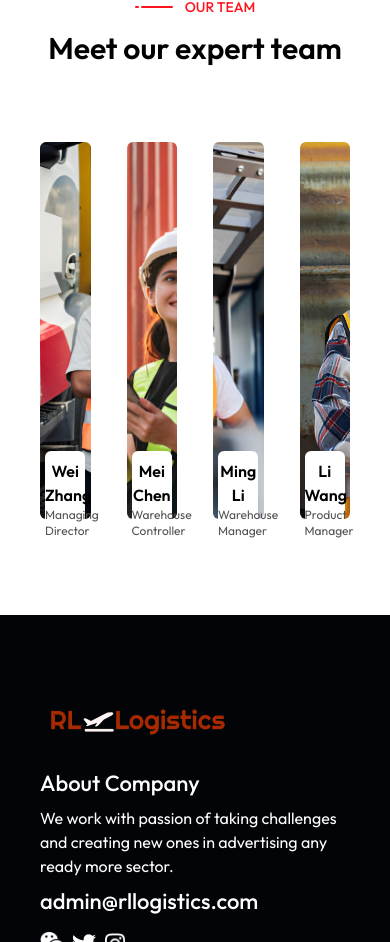
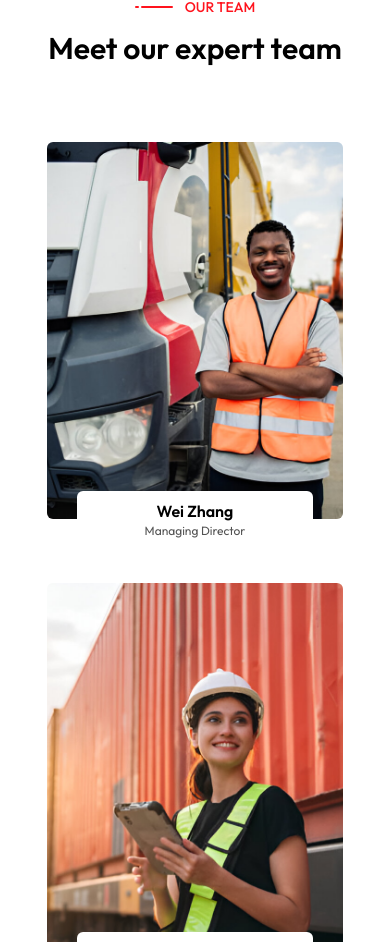
Before and after one commit to sourovBasu07/rl_logistics, a Next.js app: page /about-us in a window 390 px wide. Shown: the part 1815-2757 px from the top of the page. Built offline with nearby package versions, Linux system fonts and the light colour scheme.

Commit message:
responsive about us page

```diff
--- a/src/components/OurTeam.tsx
+++ b/src/components/OurTeam.tsx
@@ -12,7 +12,7 @@ const TeamCard = ({
   title: string;
 }) => {
   return (
-    <div className="relative w-full h-[377px] rounded-md group">
+    <div className="relative w-[296px] lg:w-full h-[377px] rounded-md group">
       <Image
         src={image}
         alt={name}
@@ -60,7 +60,7 @@ const OurTeam = () => {
   return (
     <section className="container flex flex-col items-center gap-16 pb-24">
       <SectionTitle name="OUR TEAM" title="Meet our expert team" center />
-      <div className="flex gap-9">
+      <div className="flex flex-col lg:flex-row gap-16 lg:gap-9">
         {teamMembers.map((member, index: number) => (
           <TeamCard key={index} {...member} />
         ))}
```
